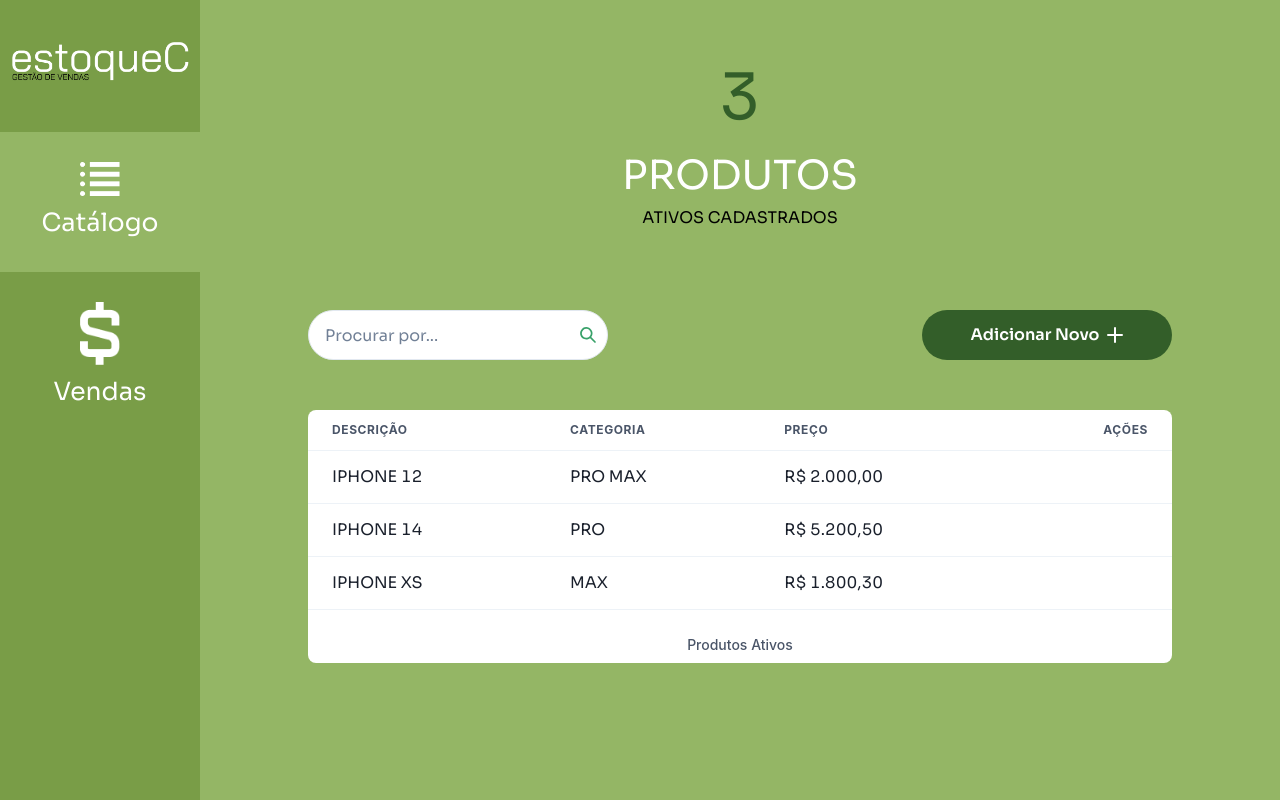
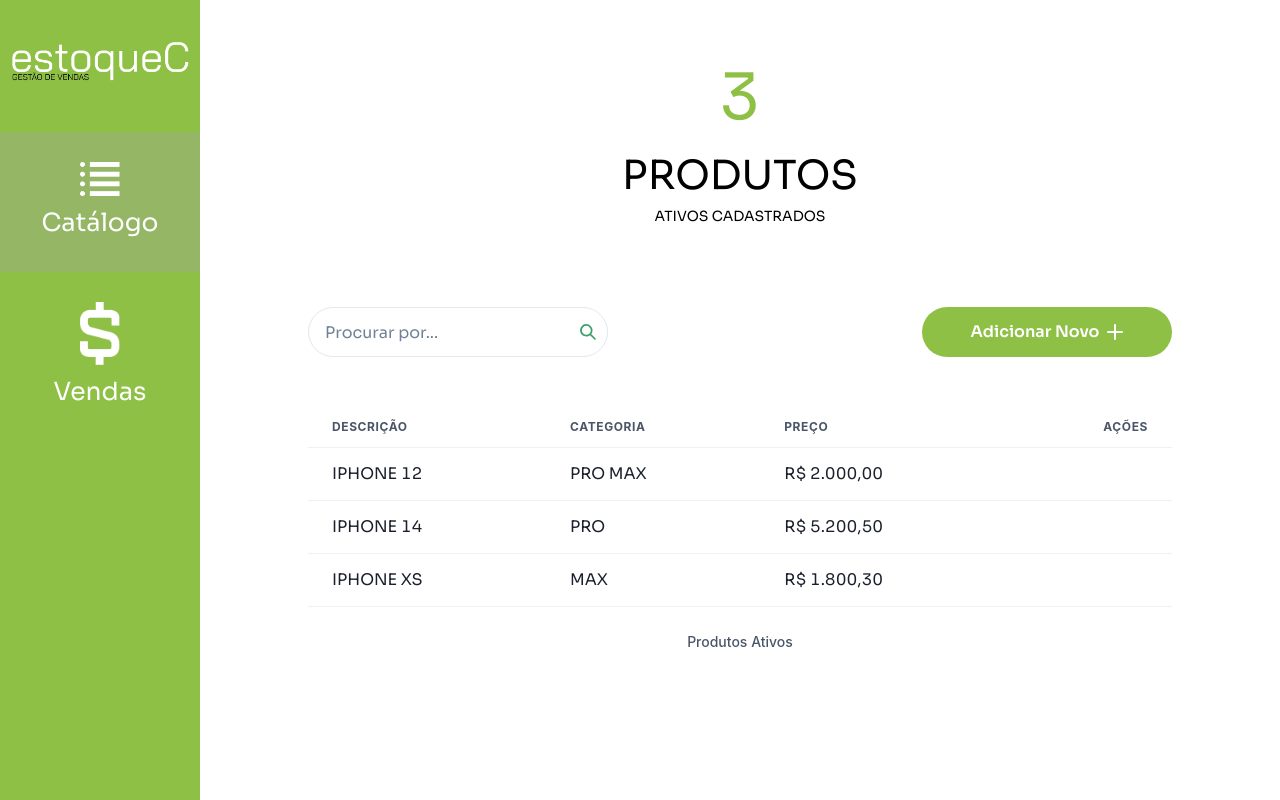
Before and after one commit to guilhermeoln/estoquec, a Next.js app: page /panel in a window 1280 px wide. Built offline with nearby package versions, Linux system fonts and the light colour scheme.

Commit message:
fix(styles): Modificando cores primarias e secundárias

```diff
--- a/src/components/Catalog/index.tsx
+++ b/src/components/Catalog/index.tsx
@@ -35,13 +35,13 @@
       alignItems="center"
       py="50px"
     >
-      <Text color="#335E29" fontSize="64px">
+      <Text color="#8EC045" fontSize="64px">
         {products.length}
       </Text>
-      <Text color="#FFFFFF" fontSize="40px">
+      <Text color="#000000" fontSize="40px">
         PRODUTOS
       </Text>
-      <Text color="#000000" fontSize="16px">
+      <Text color="#000000" fontSize="14px">
         ATIVOS CADASTRADOS
       </Text>
       <Box
@@ -74,7 +74,7 @@
         <Button
           width="250px"
           height="50px"
-          bg="#335E29"
+          bg="#8EC045"
           borderRadius="40px"
           color="white"
           rightIcon={<AddIcon />}
--- a/src/components/Sales/index.tsx
+++ b/src/components/Sales/index.tsx
@@ -106,13 +106,13 @@
           justifyContent="center"
           alignItems="center"
         >
-          <Text color="#335E29" fontSize="64px">
+          <Text color="#8EC045" fontSize="64px">
             0
           </Text>
-          <Text color="#FFFFFF" fontSize="40px">
+          <Text color="#000000" fontSize="40px">
             VENDAS
           </Text>
-          <Text color="#000000" fontSize="16px">
+          <Text color="#000000" fontSize="14px">
             VENDAS REALIZADAS
           </Text>
         </Flex>
--- a/src/pages/panel/index.tsx
+++ b/src/pages/panel/index.tsx
@@ -23,7 +23,7 @@
       {isLargerThan900 ? (
         <Flex
           width="200px"
-          bgColor="#799D47"
+          bgColor="#8EC045"
           flexDirection="column"
           alignItems="center"
           py="30px"
@@ -214,7 +214,7 @@
       <Flex
         width={isLargerThan900 ? "calc(100% - 200px)" : "100%"}
         height="100% "
-        bgColor="#94B665"
+        bgColor="white"
       >
         {showCatalog && <Catalog />}
         {showSales && <Sales />}
```
